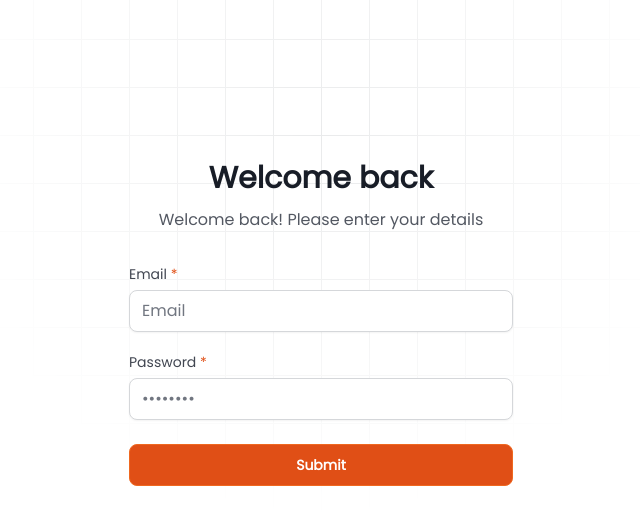
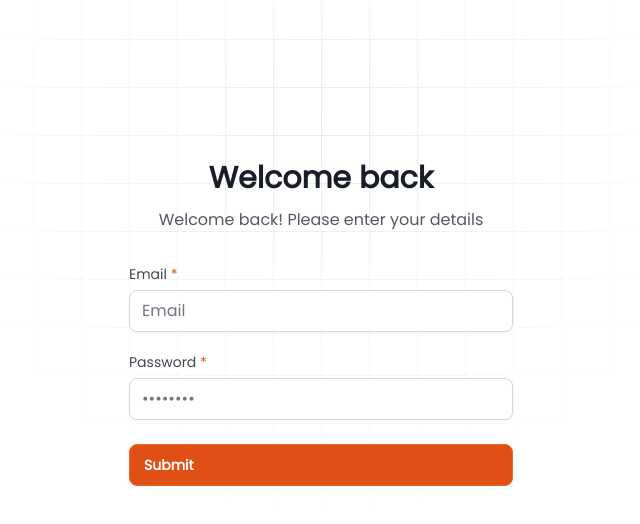
Before and after one commit to camille-girard/PA, a Nuxt app in the folder frontend/: page /login in a window 1280 px wide. Shown: the top 524 px of the page, without its empty margins (319-959 px from the left). Built offline with nearby package versions, Linux system fonts and the light colour scheme; no server answers.

Commit message:
fix(frontend:button): remove unnecessary justify-center class from baseClasses

```diff
--- a/frontend/components/atoms/UButton.vue
+++ b/frontend/components/atoms/UButton.vue
@@ -22,7 +22,7 @@ const _emit = defineEmits<{
 }>();
 
 const baseClasses =
-    'flex items-center justify-center font-semibold gap-1 rounded-lg transition focus:ring-1 focus:ring-primary ring-offset-2 focus:outline-none ring-offset-transparent [&_svg]:size-5';
+    'flex items-center font-semibold gap-1 rounded-lg transition focus:ring-1 focus:ring-primary ring-offset-2 focus:outline-none ring-offset-transparent [&_svg]:size-5';
 
 const sizeClasses = {
     sm: 'px-3 py-2 text-sm',
```
